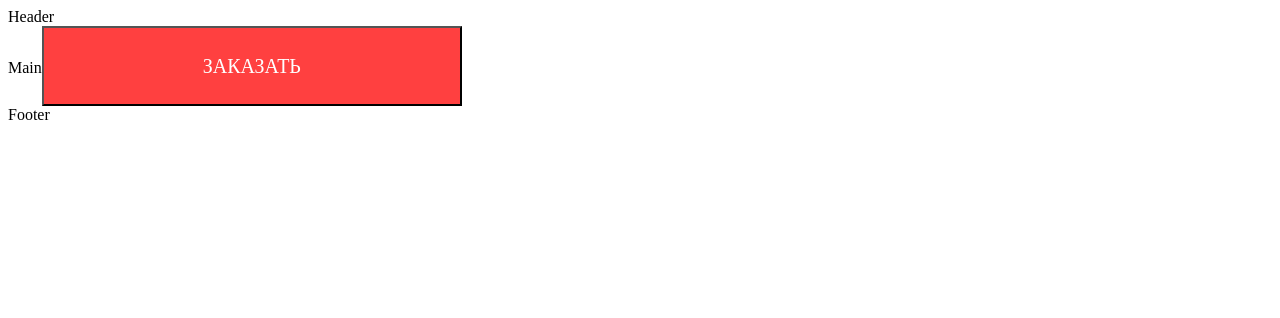
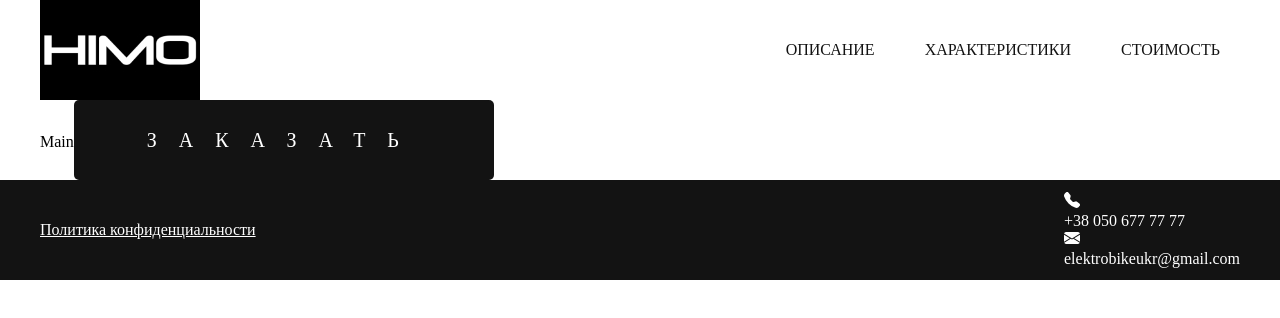
Before and after one commit to 0Ieg/XiaomiHimo, a React (Create React App) app: page / in a window 1280 px wide. Shown: the top 318 px of the page. Built offline with nearby package versions, Linux system fonts and the light colour scheme; the HTML template or start-up script is replaced by a standard one.

Commit message:
Creating Header and Footer sections

```diff
--- a/src/App.css
+++ b/src/App.css
@@ -1,6 +1,23 @@
+*,::before,::after{
+  padding: 0;
+  margin: 0;
+  box-sizing: border-box;
+}
+ul,ol,li{
+  list-style: none;
+}
+a{
+  text-decoration: none;
+  color: inherit;
+}
 :root{
   --color-black: #131313;
   --color-white: #fff;
   --color-gray: #6F6F6F;
   --color-red: #FF4040;
+  --borrad: 5px;
 }
+[class*='container']{
+  max-width: 1200px;
+  margin: 0 auto;
+}
--- /dev/null
+++ b/src/BLL/rootSlice.ts
@@ -0,0 +1 @@
+export const slice = 1
--- a/src/components/footer.tsx
+++ b/src/components/footer.tsx
@@ -1,13 +1,51 @@
 import {FC} from 'react';
 import styled from 'styled-components';
+import { Container } from './templates/container';
 
 const Styled = styled.footer`
+height: 100px;
+background-color: var(--color-black);
+color: var(--color-white);
+.wrapper{
+  height: 100%;
+  display: flex;
+  align-items: center;
+  justify-content: space-between;
+  .politics a{
+    text-decoration: underline;
+  }
+}
 
 `
-export const Footer:FC = ()=>{
-  return(
+export const Footer: FC = () => {
+  return (
     <Styled>
-      Footer
+      <Container>
+        <div className="wrapper">
+          <div className="politics">
+            <a href="#">Политика конфиденциальности</a>
+          </div>
+          <div className="networks"></div>
+          <div className="contacts">
+            <div className="contact phone">
+              <div className="icon">
+                <svg xmlns="http://www.w3.org/2000/svg" width="16" height="16" fill="currentColor" viewBox="0 0 16 16">
+                  <path fill-rule="evenodd" d="M1.885.511a1.745 1.745 0 0 1 2.61.163L6.29 2.98c.329.423.445.974.315 1.494l-.547 2.19a.678.678 0 0 0 .178.643l2.457 2.457a.678.678 0 0 0 .644.178l2.189-.547a1.745 1.745 0 0 1 1.494.315l2.306 1.794c.829.645.905 1.87.163 2.611l-1.034 1.034c-.74.74-1.846 1.065-2.877.702a18.634 18.634 0 0 1-7.01-4.42 18.634 18.634 0 0 1-4.42-7.009c-.362-1.03-.037-2.137.703-2.877L1.885.511z"/>
+                </svg>
+              </div>
+              <div className="text">+38 050 677 77 77</div>
+            </div>
+            <div className="contact mail">
+              <div className="icon">
+                <svg xmlns="http://www.w3.org/2000/svg" width="16" height="16" fill="currentColor" viewBox="0 0 16 16">
+                  <path d="M.05 3.555A2 2 0 0 1 2 2h12a2 2 0 0 1 1.95 1.555L8 8.414.05 3.555ZM0 4.697v7.104l5.803-3.558L0 4.697ZM6.761 8.83l-6.57 4.027A2 2 0 0 0 2 14h12a2 2 0 0 0 1.808-1.144l-6.57-4.027L8 9.586l-1.239-.757Zm3.436-.586L16 11.801V4.697l-5.803 3.546Z"/>
+                </svg>
+              </div>
+              <div className="text">elektrobikeukr@gmail.com</div>
+            </div>
+          </div>
+        </div>
+      </Container>
     </Styled>
   )
 }
--- a/src/components/header.tsx
+++ b/src/components/header.tsx
@@ -1,13 +1,59 @@
-import {FC} from 'react';
+import { FC } from 'react';
 import styled from 'styled-components';
+import logo from '../BLL/images/logo.jpg'
 
 const Styled = styled.header`
-
+height: 100px;
+display: flex;
+justify-content: space-between;
+.menu{
+  .menu__list{
+    height: 100%;
+    text-transform: uppercase;
+    display: flex;
+    gap: 10px;
+    .menu__item{
+      height: 100%;
+      a{
+        height: 100%;
+        display: flex;
+        align-items: center;
+        padding: 0 20px;
+        border-radius: 0 0 var(--borrad) var(--borrad);
+        color: var(--color-black);
+        transition: all 0.1s ease;
+        &:hover{
+          background-color: var(--color-black);
+          color: var(--color-white);
+        }
+      }
+    }
+  }
+}
 `
-export const Header:FC = ()=>{
-  return(
-    <Styled>
-      Header
-    </Styled>
+export const Header: FC = () => {
+  return (
+    <div className="container">
+      <Styled>
+        <div className="logo">
+          <a href="#">
+            <img src={logo} alt="logo" />
+          </a>
+        </div>
+        <nav className='menu'>
+          <ul className="menu__list">
+            <li className="menu__item">
+              <a href="#">Описание</a>
+            </li>
+            <li className="menu__item">
+              <a href="#">Характеристики</a>
+            </li>
+            <li className="menu__item">
+              <a href="#">стоимость</a>
+            </li>
+          </ul>
+        </nav>
+      </Styled>
+    </div>
   )
 }
--- a/src/components/main.tsx
+++ b/src/components/main.tsx
@@ -5,11 +5,13 @@ import { Button } from './templates/button';
 const Styled = styled.main`
 
 `
-export const Main:FC = ()=>{
-  return(
-    <Styled>
-      Main
-      <Button backColor='red'>ЗАКАЗАТЬ</Button>
-    </Styled>
+export const Main: FC = () => {
+  return (
+    <div className="container">
+      <Styled>
+        Main
+        <Button>ЗАКАЗАТЬ</Button>
+      </Styled>
+    </div>
   )
 }
--- a/src/components/templates/button.tsx
+++ b/src/components/templates/button.tsx
@@ -5,20 +5,22 @@ const Styled = styled.button`
 width: 420px;
 height: 80px;
 font: 400 20px serif;
+letter-spacing: 22px;
 color: var(--color-white);
 cursor: pointer;
-&.black{
-  background-color: var(--color-black);
-}
-&.red{
+border: none;
+border-radius: var(--borrad);
+background-color: var(--color-black);
+transition: all 0.1s ease;
+&:hover{
   background-color: var(--color-red);
 }
 `
-type PT = {backColor:'black'|'red', children:ReactNode}
+type PT = {children:ReactNode}
 export const Button:FC<PT> = (props)=>{
-  const {backColor, children} = props
+  const {children} = props
   return(
-    <Styled className={backColor==='black'?'black':'red'}>
+    <Styled>
       {children}
     </Styled>
   )
--- /dev/null
+++ b/src/components/templates/container.tsx
@@ -0,0 +1,6 @@
+import styled from 'styled-components';
+export const Container = styled.div`
+  max-width: 1200px;
+  height: 100%;
+  margin: 0 auto;
+`
```
Also changed, not shown: src/BLL/images/logo.jpg (added).
